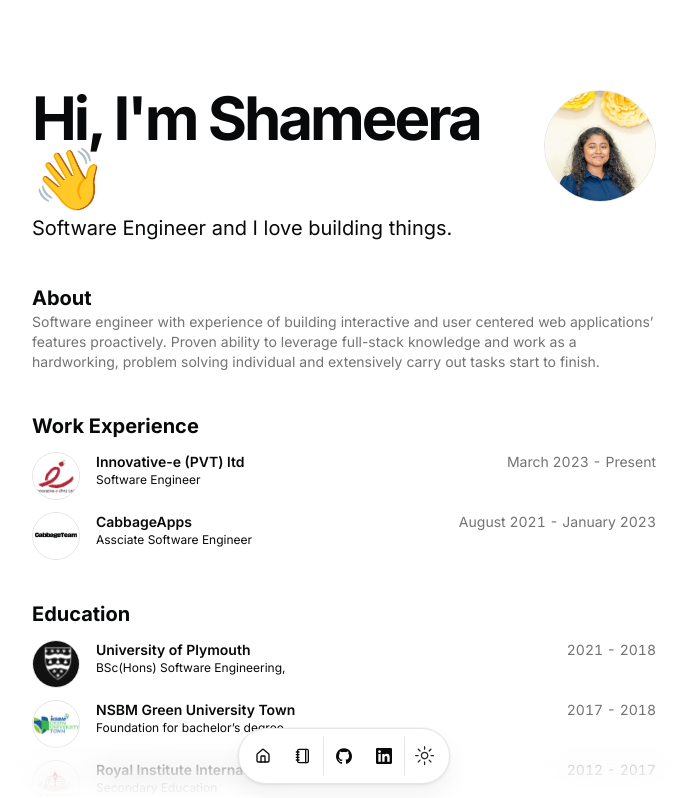
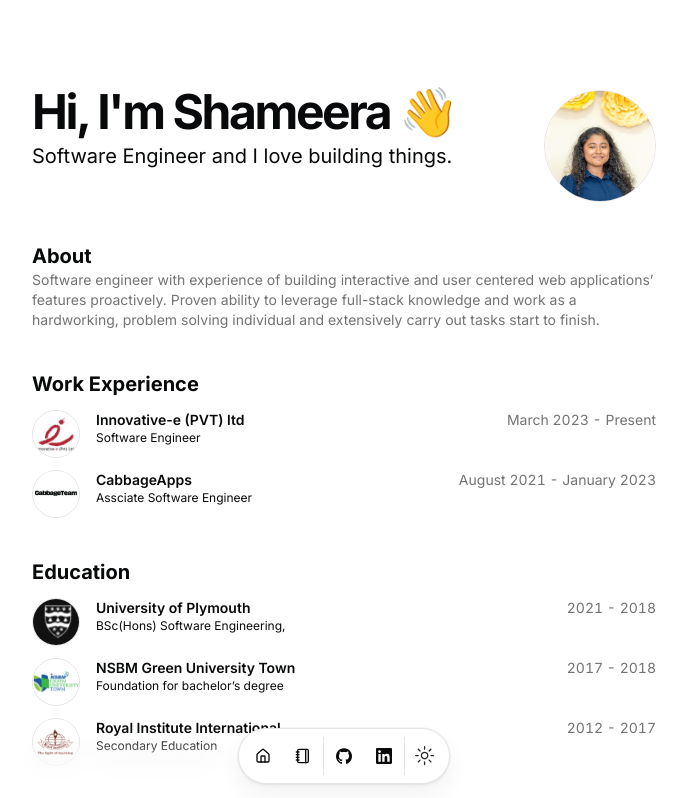
Before and after one commit to Shameera17/portfolio-magicUI, a Next.js app: page / in a window 1280 px wide. Shown: the top 798 px of the page, without its empty margins (296-983 px from the left). Built offline with nearby package versions, Linux system fonts and the light colour scheme.

Commit message:
added fix to heading text size

```diff
--- a/src/app/page.tsx
+++ b/src/app/page.tsx
@@ -20,7 +20,7 @@
             <div className="flex-col flex flex-1 space-y-1.5">
               <BlurFadeText
                 delay={BLUR_FADE_DELAY}
-                className="text-3xl font-bold tracking-tighter sm:text-5xl xl:text-6xl/none"
+                className="text-3xl font-bold tracking-tighter sm:text-5xl xl:text-5xl/none"
                 yOffset={8}
                 text={`Hi, I'm ${DATA.name.split(" ")[0]} 👋`}
               />
```
